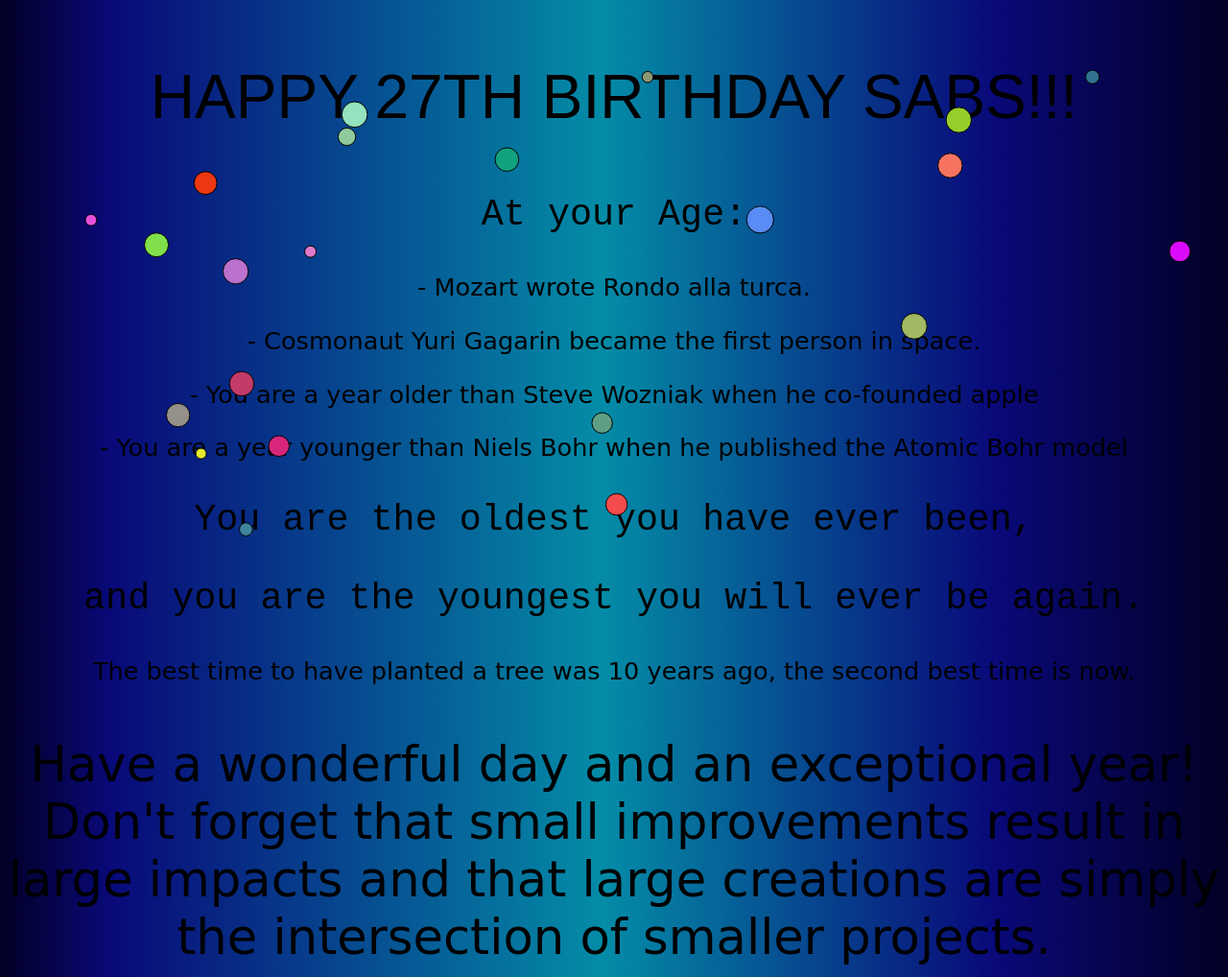
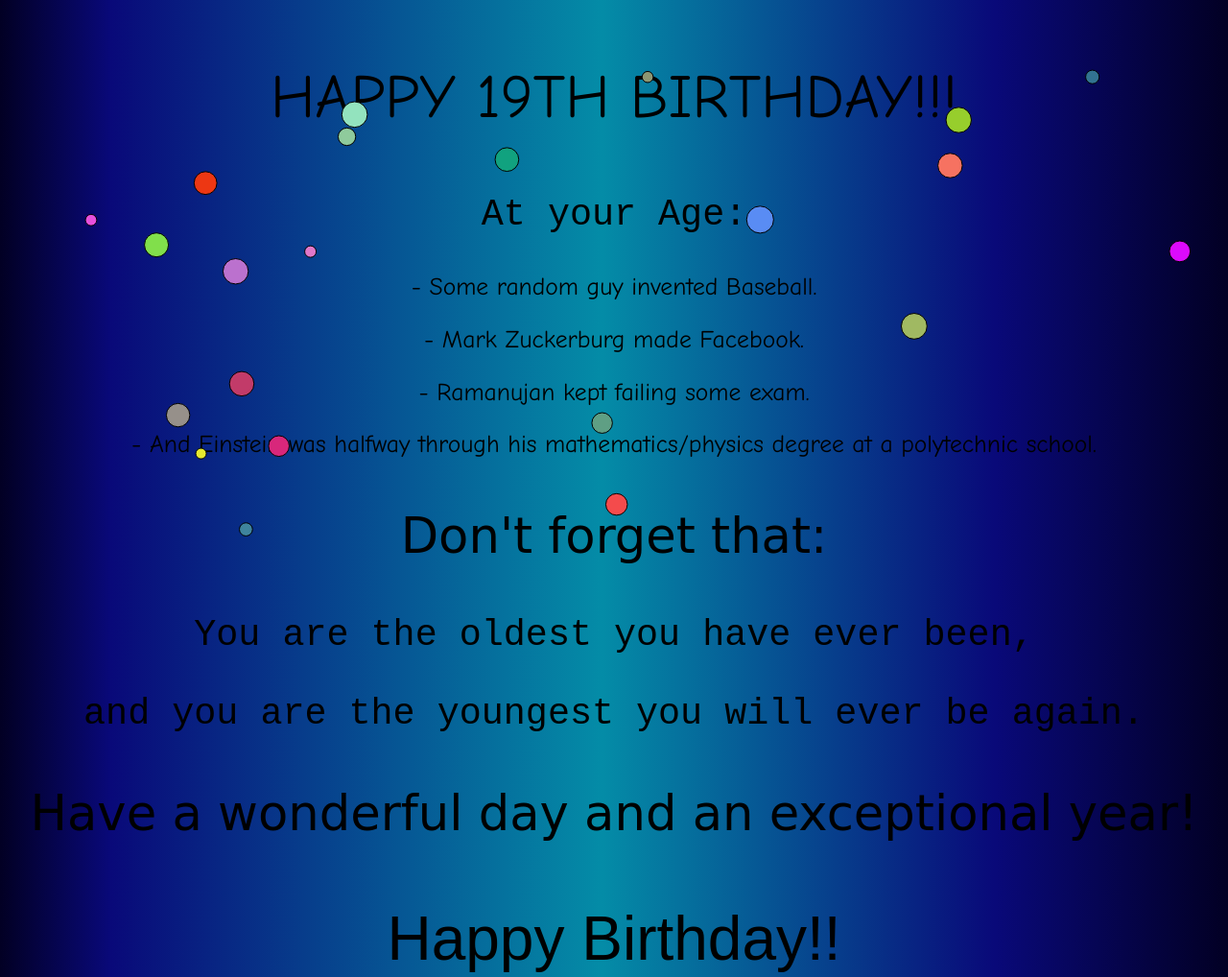
Before and after one commit to websitebio/HappyBirthday, a plain HTML site: page index.html in a window 1280 px wide. Shown: the top 1018 px of the page at 96% size. Drawn offline with Linux system fonts and the light colour scheme.

Commit message:
Update index.html

```diff
--- a/index.html
+++ b/index.html
@@ -121,20 +121,19 @@ function animateConfetti() {
 createConfetti();
   animate();
 </script>
-<p style="color: black;text-align:center;font-size: 5vw;font-family: fantasy"> HAPPY 27TH BIRTHDAY SABS!!! </p>
+<p style="color: black;text-align:center;font-size: 5vw;font-family: Comic Sans MS"> HAPPY 19TH BIRTHDAY!!! </p>
 
 <p style="color: black;text-align:center;font-size: 3vw;font-family: monospace"> At your Age:</p>
-<p style="color: black;text-align:center;font-size: 2vw;font-family: cursive"> - Mozart wrote Rondo alla turca.</p>
-<p style="color: black;text-align:center;font-size: 2vw;font-family: cursive"> - Cosmonaut Yuri Gagarin became the first person in space.</p>
-<p style="color: black;text-align:center;font-size: 2vw;font-family: cursive"> - You are a year older than Steve Wozniak when he co-founded apple</p>
-<p style="color: black;text-align:center;font-size: 2vw;font-family: cursive"> - You are a year younger than Niels Bohr when he published the Atomic Bohr model</p>
+<p style="color: black;text-align:center;font-size: 2vw;font-family: Comic Sans MS"> - Some random guy invented Baseball.</p>
+<p style="color: black;text-align:center;font-size: 2vw;font-family: Comic Sans MS"> - Mark Zuckerburg made Facebook.</p>
+<p style="color: black;text-align:center;font-size: 2vw;font-family: Comic Sans MS"> - Ramanujan kept failing some exam.</p>
+<p style="color: black;text-align:center;font-size: 2vw;font-family: Comic Sans MS"> - And Einstein was halfway through his mathematics/physics degree at a polytechnic school.</p>
 
+ <p Style="color: black;text-align:center;font-size: 4vw;font-family: cursive"> Don't forget that: </p>
 <p style="color: black;text-align:center;font-size: 3vw;font-family: monospace"> You are the oldest you have ever been,</p>
 <p style="color: black;text-align:center;font-size: 3vw;font-family: monospace"> and you are the youngest you will ever be again.</p>
 
-<p style="color: black;text-align:center;font-size: 2vw;font-family: cursive"> The best time to have planted a tree was 10 years ago, the second best time is now.</p>
-
-<p style="color: black;text-align:center;font-size: 4vw;font-family: cursive"> Have a wonderful day and an exceptional year! Don't forget that small improvements result in large impacts and that large creations are simply the intersection of smaller projects.</p>
+<p style="color: black;text-align:center;font-size: 4vw;font-family: cursive"> Have a wonderful day and an exceptional year!</p>
 <p style="color: black;text-align:center;font-size: 5vw;font-family: fantasy"> Happy Birthday!!</p>
 
 
```
